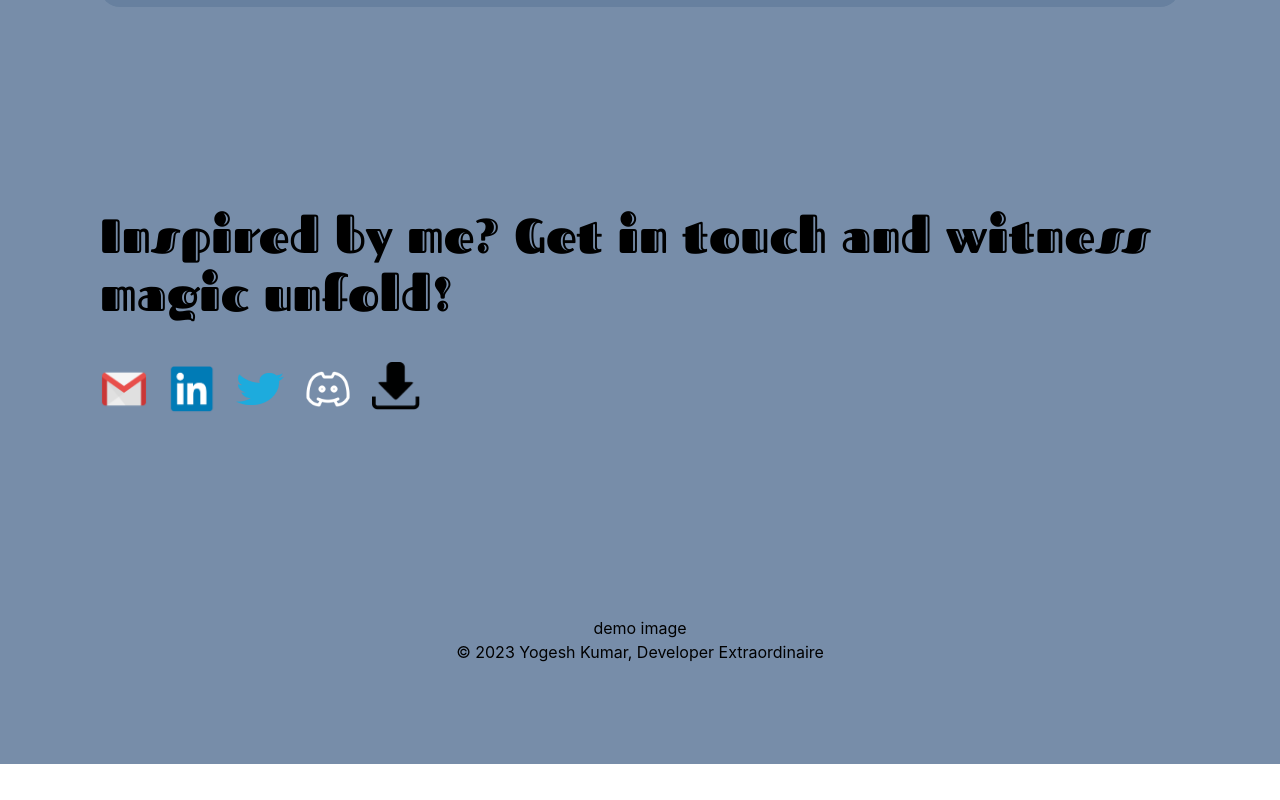
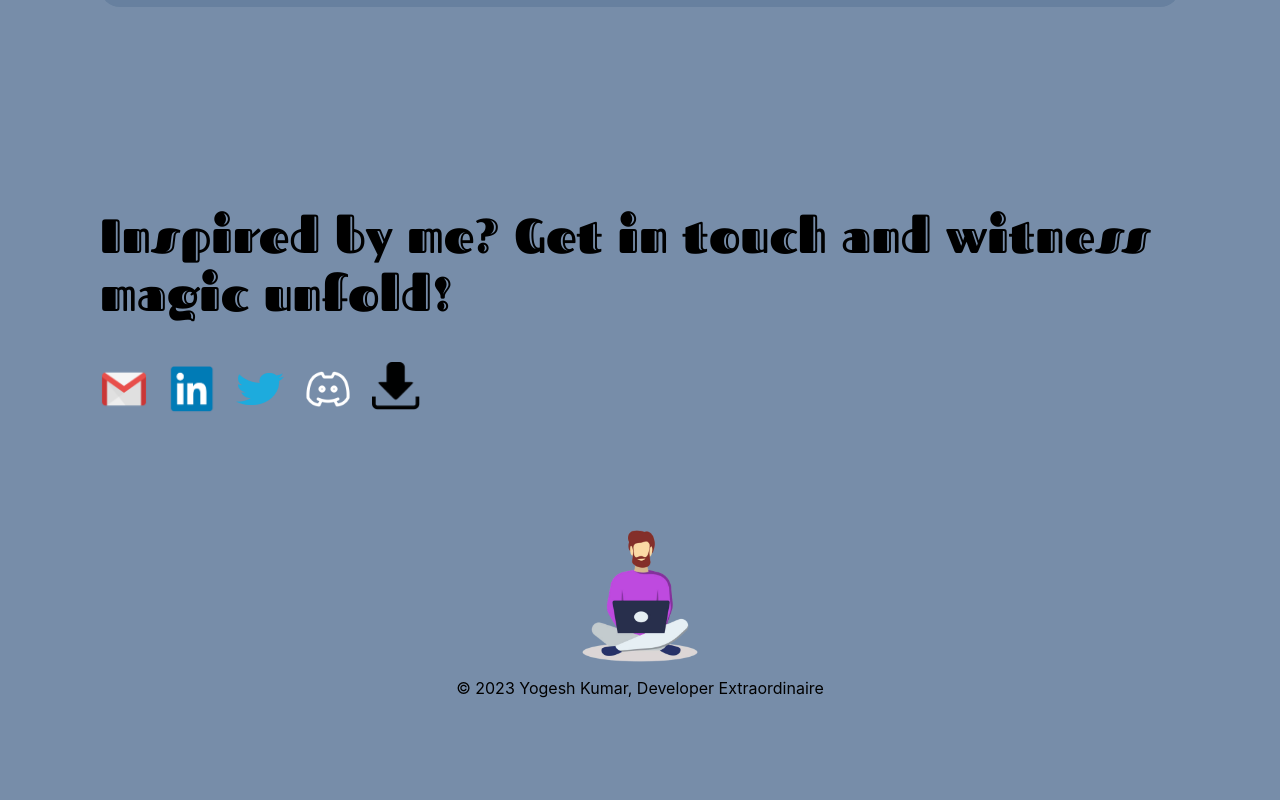
Before and after one commit to yogeshsingh2672000/portfolio, a React (Create React App) app: page / in a window 1280 px wide. Shown: the part 4272-5072 px from the top of the page. Before the commit the page ends 5036 px from the top, so only its background shows below. Built offline with nearby package versions, Linux system fonts and the light colour scheme.

Commit message:
enhanced the footer look

```diff
--- a/src/components/sections/Footer.tsx
+++ b/src/components/sections/Footer.tsx
@@ -1,8 +1,8 @@
 function Footer() {
   return (
-    <div className="grid place-items-center px-[20px] md:px-[50px] lg:px-[100px] py-[20px] md:py-[80px] lg:py-[100px]">
-      <div>demo image</div>
-      <div>&copy; 2023 Yogesh Kumar, Developer Extraordinaire</div>
+    <div className="grid place-items-center px-[20px] md:px-[50px] lg:px-[100px] pb-[20px] md:pb-[80px] lg:pb-[100px]">
+      <img className="h-40 w-40" src="/footer.png" alt="" />
+      <div className="text-center">&copy; 2023 Yogesh Kumar, Developer Extraordinaire</div>
     </div>
   )
 }
```
Also changed, not shown: public/footer.png (added).
